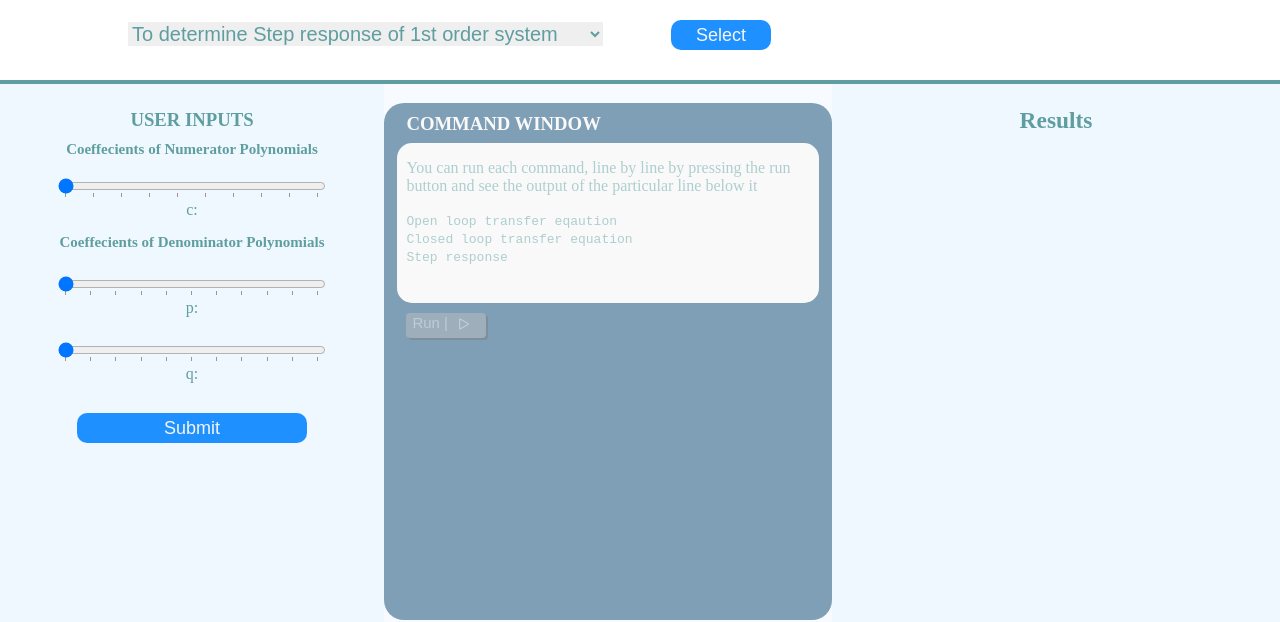
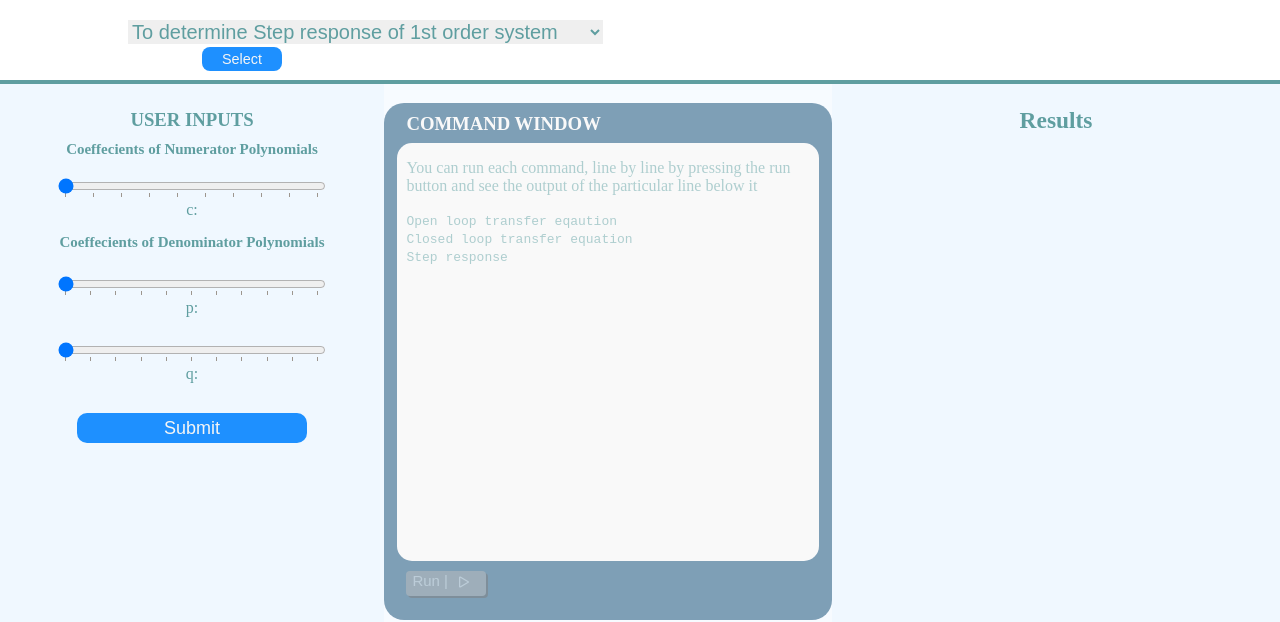
Before and after one commit to virtual-labs/exp-first-order-unity-feedback-system-dei, a plain HTML site: page experiment/simulation/index.html in a window 1280 px wide. Shown: the top 622 px of the page. Drawn offline with nearby package versions, Linux system fonts and the light colour scheme; some packages are replaced by stand-ins of ours.

Commit message:
Update main.css

```diff
--- a/experiment/simulation/css/main.css
+++ b/experiment/simulation/css/main.css
@@ -378,6 +378,15 @@ header {
     color: dodgerblue;
 }
 
+@media screen and (min-height: 550px){
+.prog-window{
+height: 77%;
+}
+#input_button {
+        transform: scale(0.8);
+        display: block;
+    }
+}
 @media screen and (max-width: 950px) {
     #enter-val {
         width: 100%;
```
